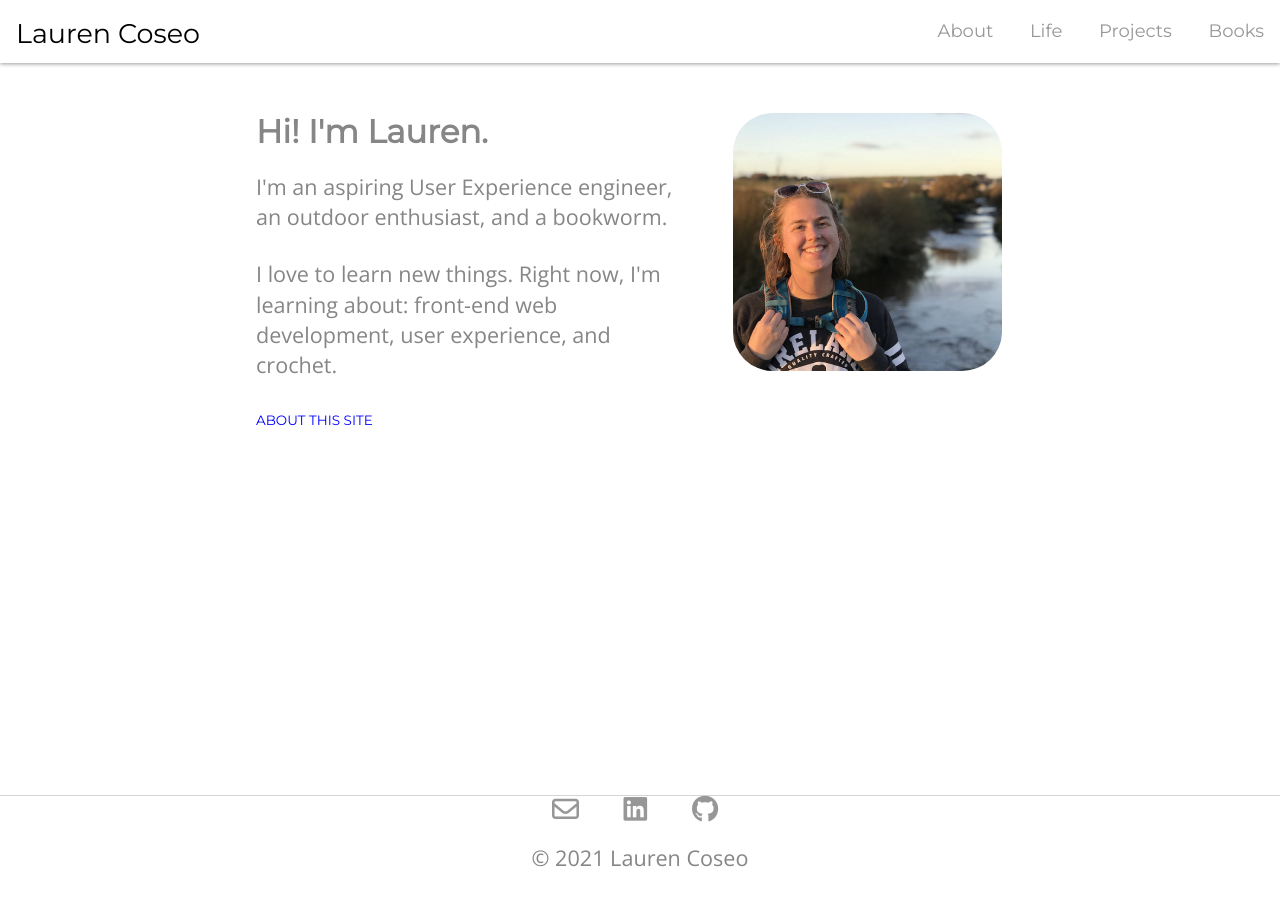
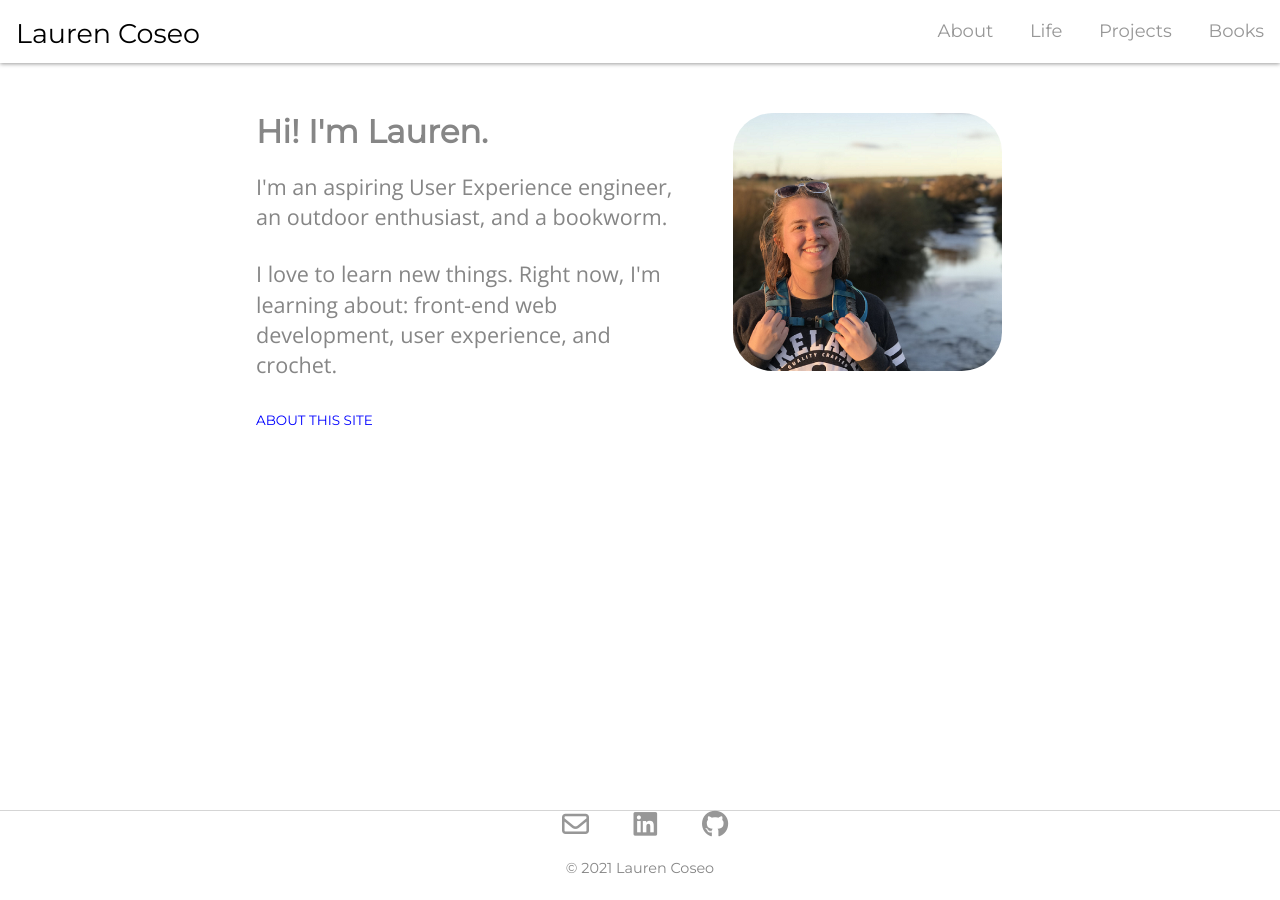
Before and after one commit to laurencoseo/laurencoseo.github.io, a Jekyll site: the page built from index.html, in a window 1280 px wide. Built offline with Jekyll 4.4.1, drawn with Linux system fonts in a browser that asks for light colours; nearby versions of some CDN libraries.

Commit message:
add footer styling

```diff
--- a/css/main.css
+++ b/css/main.css
@@ -138,7 +138,7 @@ body {
 .container:after {
     content: "";
     display: block;
-    height: 105px;
+    height: 90px;
 }
 
 .main {
@@ -225,13 +225,12 @@ img {
 .footer {
     /* height: 6rem; */
     box-sizing: border-box;
-    height: 105px;
+    height: 90px;
     width: 100%;
     text-align: center;
     border-top: 1px solid #d5d5d5;
     position: absolute;
     bottom: 0;
-    padding-bottom: 15px;
 }
 
 footer ul {
@@ -243,6 +242,10 @@ footer ul {
 footer ul li {
     display: inline;
     margin-right: 20px;
+}
+
+footer li:last-of-type {
+    margin: 0;
 }
 
 .footer a {
@@ -261,9 +264,10 @@ footer ul li {
     color: #000;
 }
 
-.social {
-    padding: 15px 0 10px 0;
-    font-size: 1.2em;
+.footer p {
+    font-size: 0.8em;
+    margin-bottom: 0;
+    font-family: 'Montserrat', sans-serif;
 }
 
 
```
